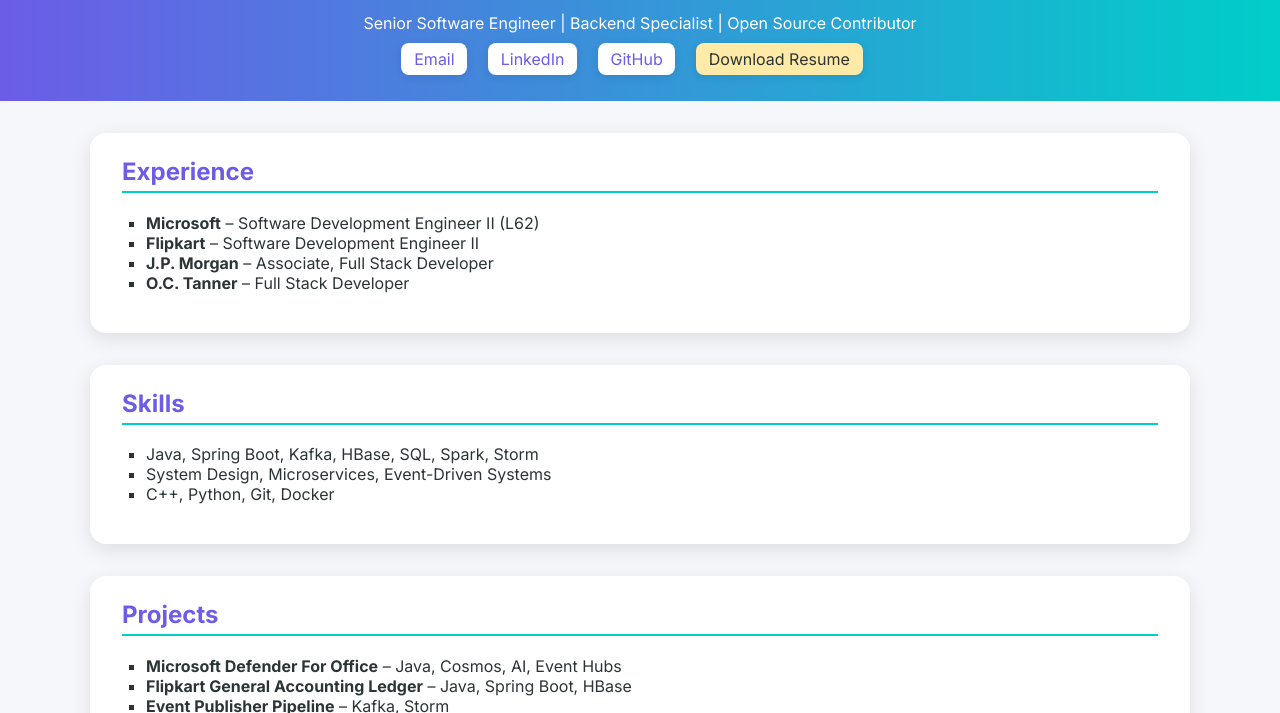
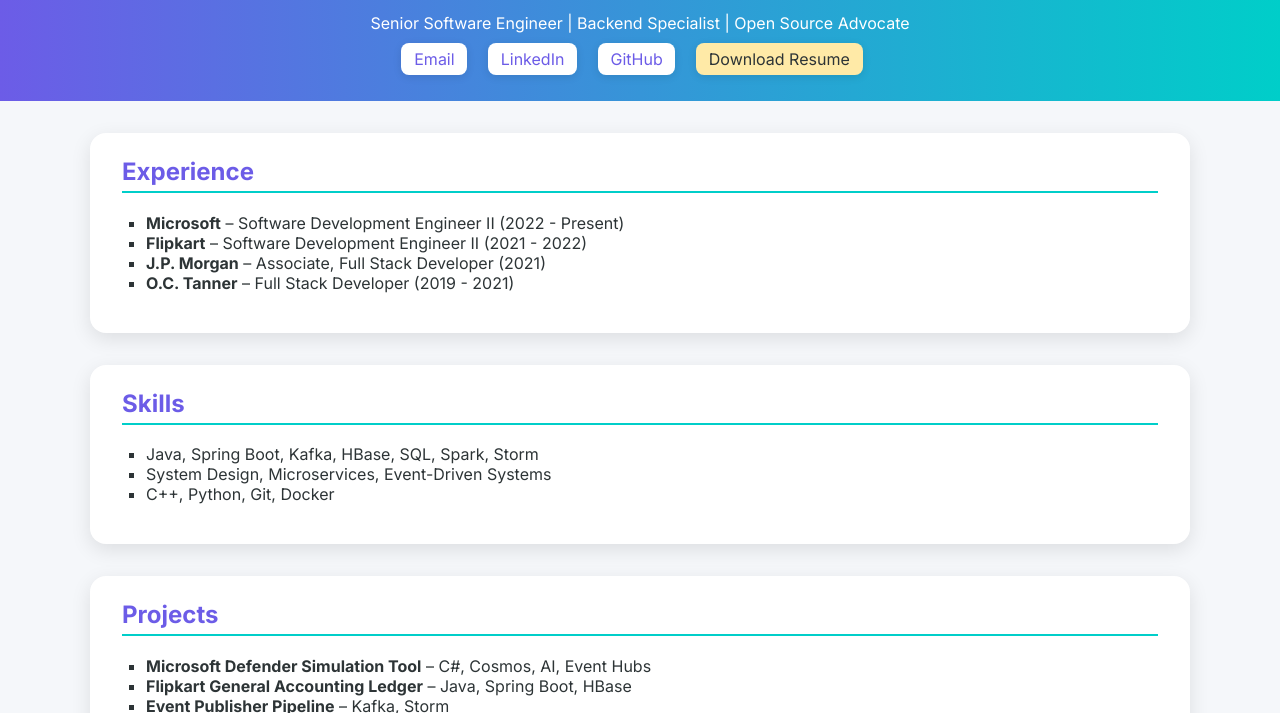
Before and after one commit to SIMRAN1/Portfolio, a plain HTML site: page index.html in a window 1280 px wide. Shown: the part 84-797 px from the top of the page. Drawn offline with Linux system fonts and the light colour scheme.

Commit message:
Update index.html

```diff
--- a/index.html
+++ b/index.html
@@ -112,22 +112,22 @@
   <header>
 
     <h1>Simranpreet Kaur</h1>
-    <p>Senior Software Engineer | Backend Specialist | Open Source Contributor</p>
+    <p>Senior Software Engineer | Backend Specialist | Open Source Advocate</p>
     <div class="links">
       <a href="mailto:simranpreet.skaur@gmail.com">Email</a>
       <a href="https://linkedin.com/in/simranpreet-kaur-645087128" target="_blank">LinkedIn</a>
       <a href="https://github.com/SIMRAN1" target="_blank">GitHub</a>
-      <a href="/mnt/data/resume_simran (3) (1) (1).pdf" download style="background: #ffeaa7; color: #2d3436;">Download Resume</a>
+      <a href="https://drive.google.com/file/d/1l0laXZMgFJnT6H8xIx9EwPIgS-cKQiS5/view?usp=sharing" target="_blank" style="background: #ffeaa7; color: #2d3436;">Download Resume</a>
     </div>
   </header>
   <div class="container">
     <div class="card experience">
       <h2>Experience</h2>
       <ul>
-        <li><strong>Microsoft</strong> – Software Development Engineer II (L62)</li>
-        <li><strong>Flipkart</strong> – Software Development Engineer II </li>
-        <li><strong>J.P. Morgan</strong> – Associate, Full Stack Developer </li>
-        <li><strong>O.C. Tanner</strong> – Full Stack Developer </li>
+        <li><strong>Microsoft</strong> – Software Development Engineer II (2022 - Present)</li>
+        <li><strong>Flipkart</strong> – Software Development Engineer II (2021 - 2022)</li>
+        <li><strong>J.P. Morgan</strong> – Associate, Full Stack Developer (2021)</li>
+        <li><strong>O.C. Tanner</strong> – Full Stack Developer (2019 - 2021)</li>
       </ul>
     </div>
     <div class="card skills">
@@ -141,7 +141,7 @@
     <div class="card projects">
       <h2>Projects</h2>
       <ul>
-        <li><strong>Microsoft Defender For Office</strong> – Java, Cosmos, AI, Event Hubs</li>
+        <li><strong>Microsoft Defender Simulation Tool</strong> – C#, Cosmos, AI, Event Hubs</li>
         <li><strong>Flipkart General Accounting Ledger</strong> – Java, Spring Boot, HBase</li>
         <li><strong>Event Publisher Pipeline</strong> – Kafka, Storm</li>
         <li><strong>Open Event iOS App</strong> – <a href="https://github.com/fossasia/open-event-attendee-ios" target="_blank">GitHub</a></li>
```
